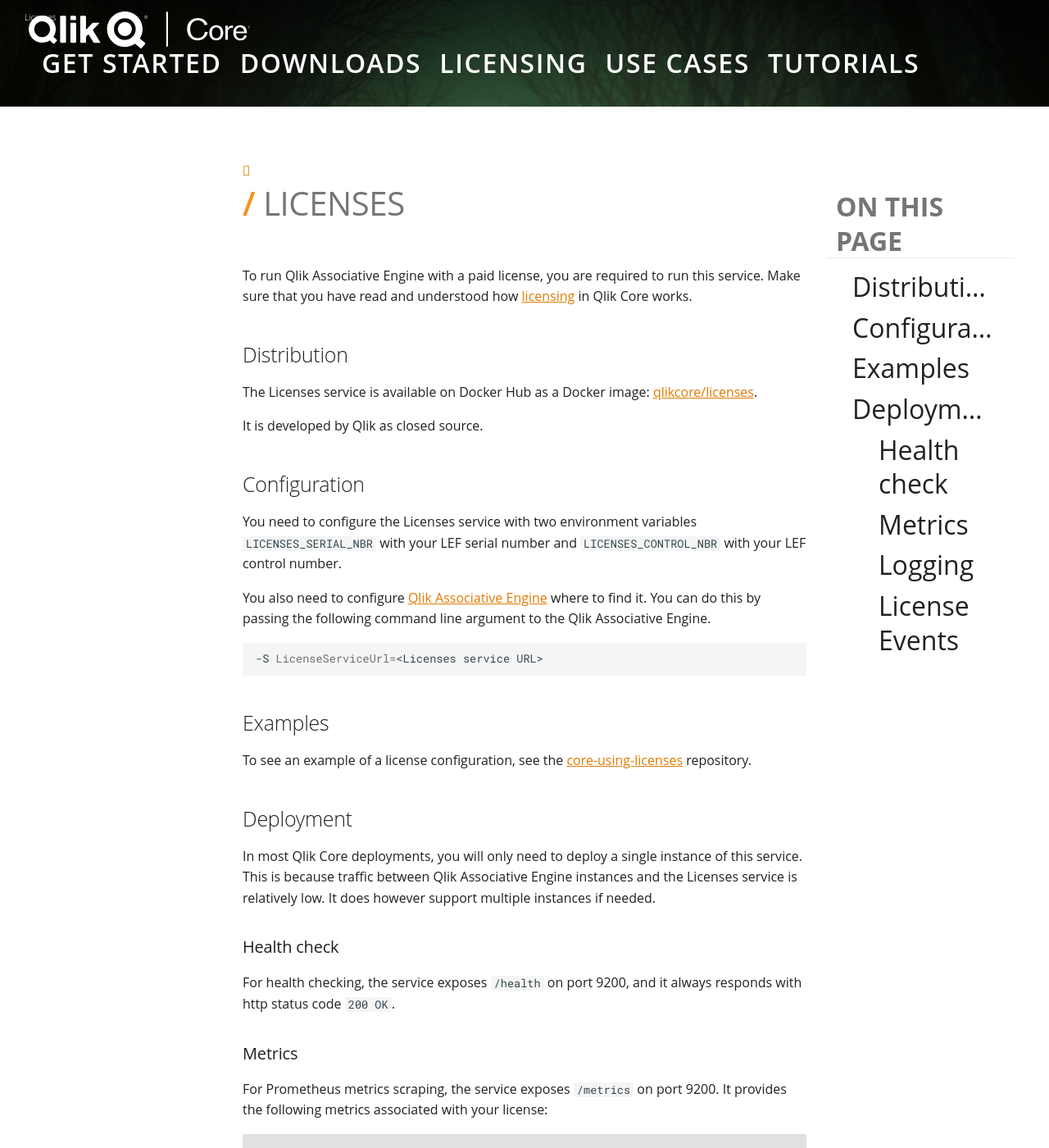
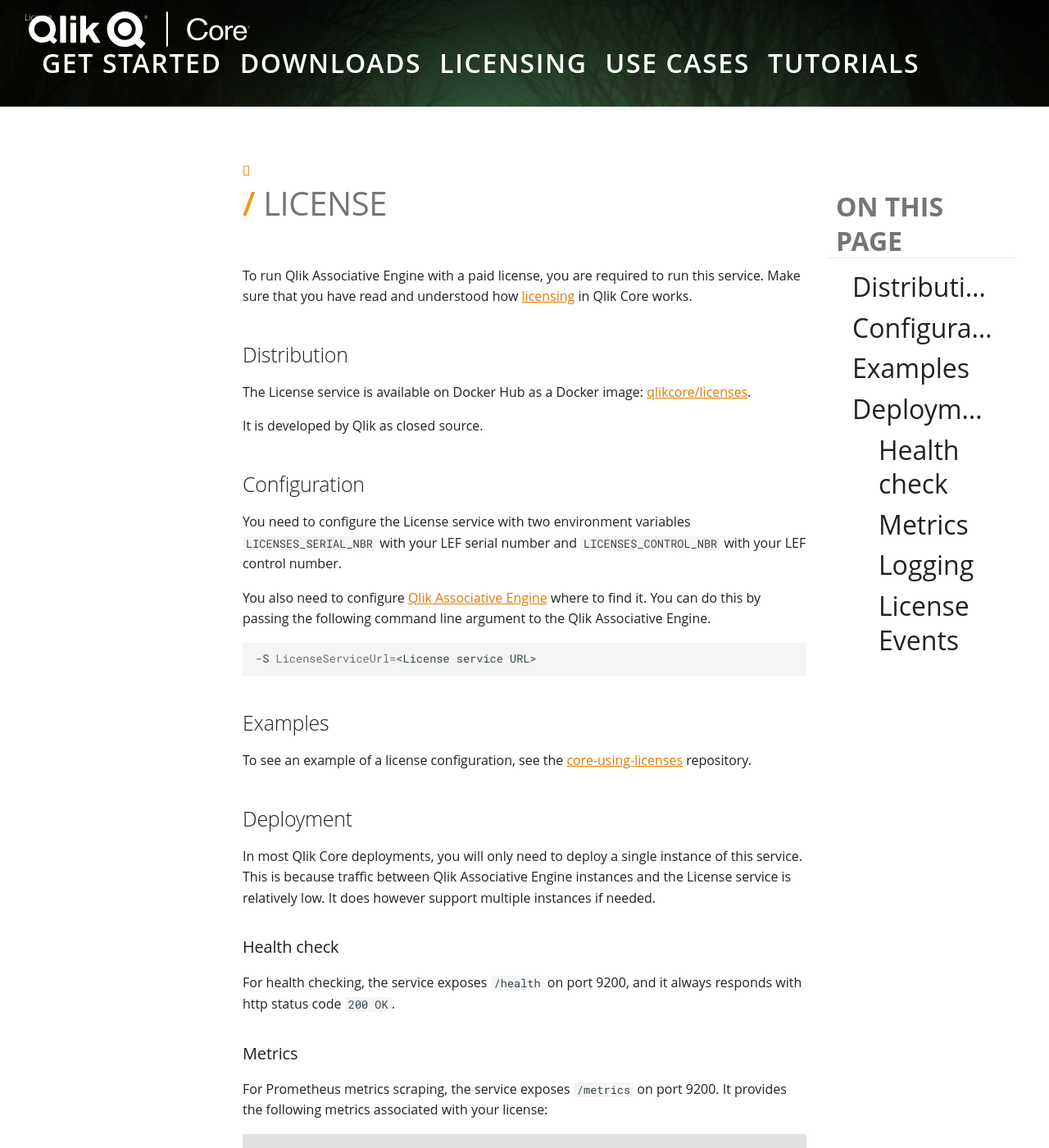
Before and after one commit to qlik-oss/core-website, an MkDocs documentation site: the page built from docs/services/licenses.md, in a window 1280 px wide and 1400 px high. Shown: the whole window at 82% size. Built offline with MkDocs 1.6.1 and Material for MkDocs 9.7.7, drawn with Linux system fonts in a browser that asks for light colours; nearby versions of some CDN libraries; library files that are not in the unit come from our copies; comment, search, counter and statistics services are not loaded.

````diff
--- a/docs/services/licenses.md
+++ b/docs/services/licenses.md
@@ -1,17 +1,17 @@
-# Licenses
+# License
 
 To run Qlik Associative Engine with a paid license, you are required to run this service.
 Make sure that you have read and understood how [licensing](../licensing.md) in Qlik Core works.
 
 ## Distribution
 
-The Licenses service is available on Docker Hub as a Docker image: [qlikcore/licenses](https://hub.docker.com/r/qlikcore/licenses).
+The License service is available on Docker Hub as a Docker image: [qlikcore/licenses](https://hub.docker.com/r/qlikcore/licenses).
 
 It is developed by Qlik as closed source.
 
 ## Configuration
 
-You need to configure the Licenses service with two environment variables `LICENSES_SERIAL_NBR`
+You need to configure the License service with two environment variables `LICENSES_SERIAL_NBR`
 with your LEF serial number and `LICENSES_CONTROL_NBR` with your LEF control number.
 
 You also need to configure [Qlik Associative Engine](./qix-engine/introduction.md)
@@ -19,7 +19,7 @@ where to find it. You can do this by passing the following command line argument
 Associative Engine.
 
 ```sh
--S LicenseServiceUrl=<Licenses service URL>
+-S LicenseServiceUrl=<License service URL>
 ```
 
 ## Examples
@@ -30,7 +30,7 @@ To see an example of a license configuration, see the
 ## Deployment
 
 In most Qlik Core deployments, you will only need to deploy a single instance of this service. This is because
-traffic between Qlik Associative Engine instances and the Licenses service is relatively low. It does however
+traffic between Qlik Associative Engine instances and the License service is relatively low. It does however
 support multiple instances if needed.
 
 ### Health check
--- a/mkdocs.yml
+++ b/mkdocs.yml
@@ -128,7 +128,7 @@ nav:
           - System Functions: services/qix-engine/script_reference/system_functions.md
           - Table Functions: services/qix-engine/script_reference/table_functions.md
           - Trigonometric And Hyperbolic Functions: services/qix-engine/script_reference/trigonometric_and_hyperbolic_functions.md
-    - Licenses: services/licenses.md
+    - License: services/licenses.md
   - Conventions:
     - Introduction: conventions/introduction.md
     - API Strategy: conventions/api-strategy.md
````
Also changed, not shown: docs/licensing.md (+3 -3 lines), docs/services/qix-engine/introduction.md (+1 -1 lines), docs/tutorials/orchestration.md (+4 -4 lines).
